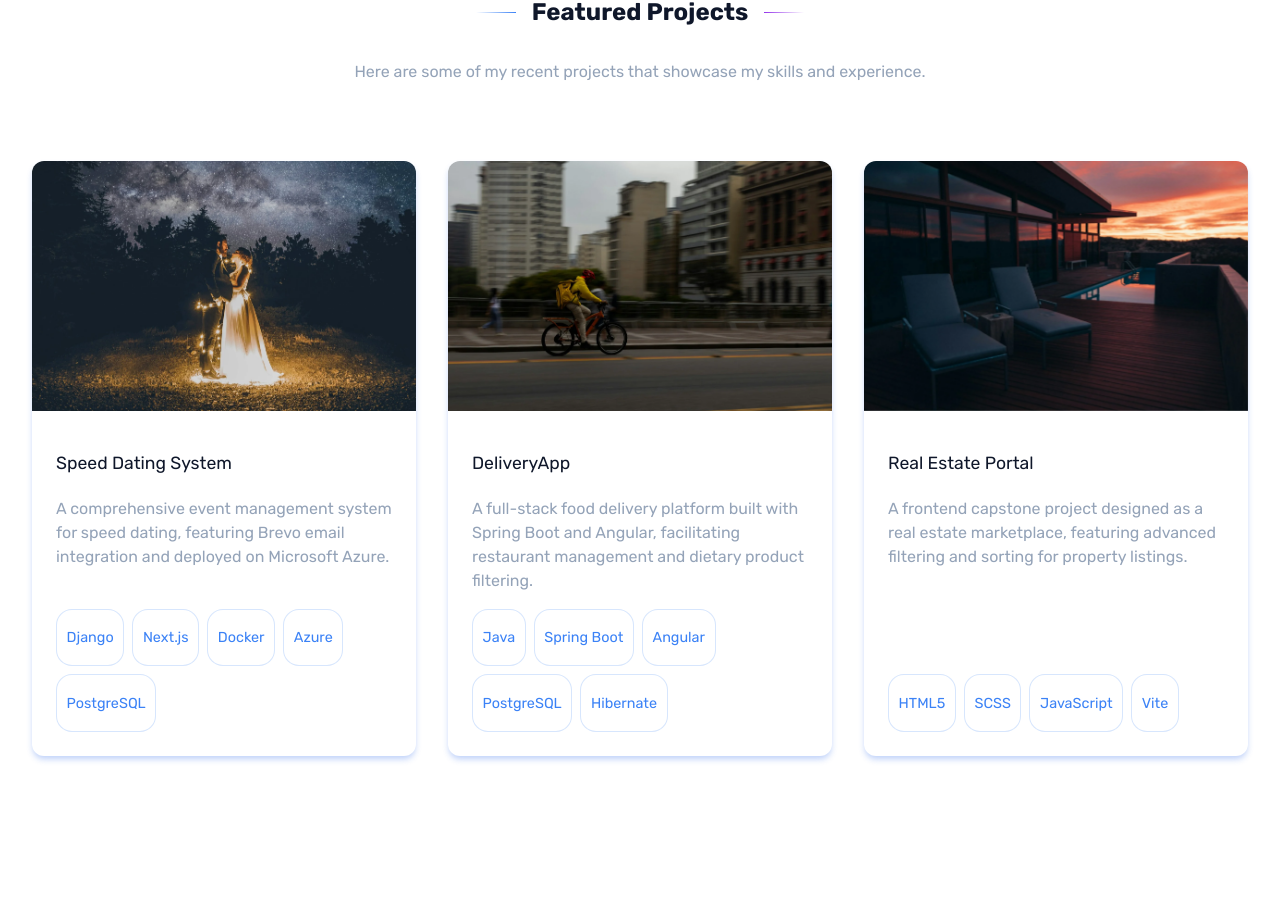
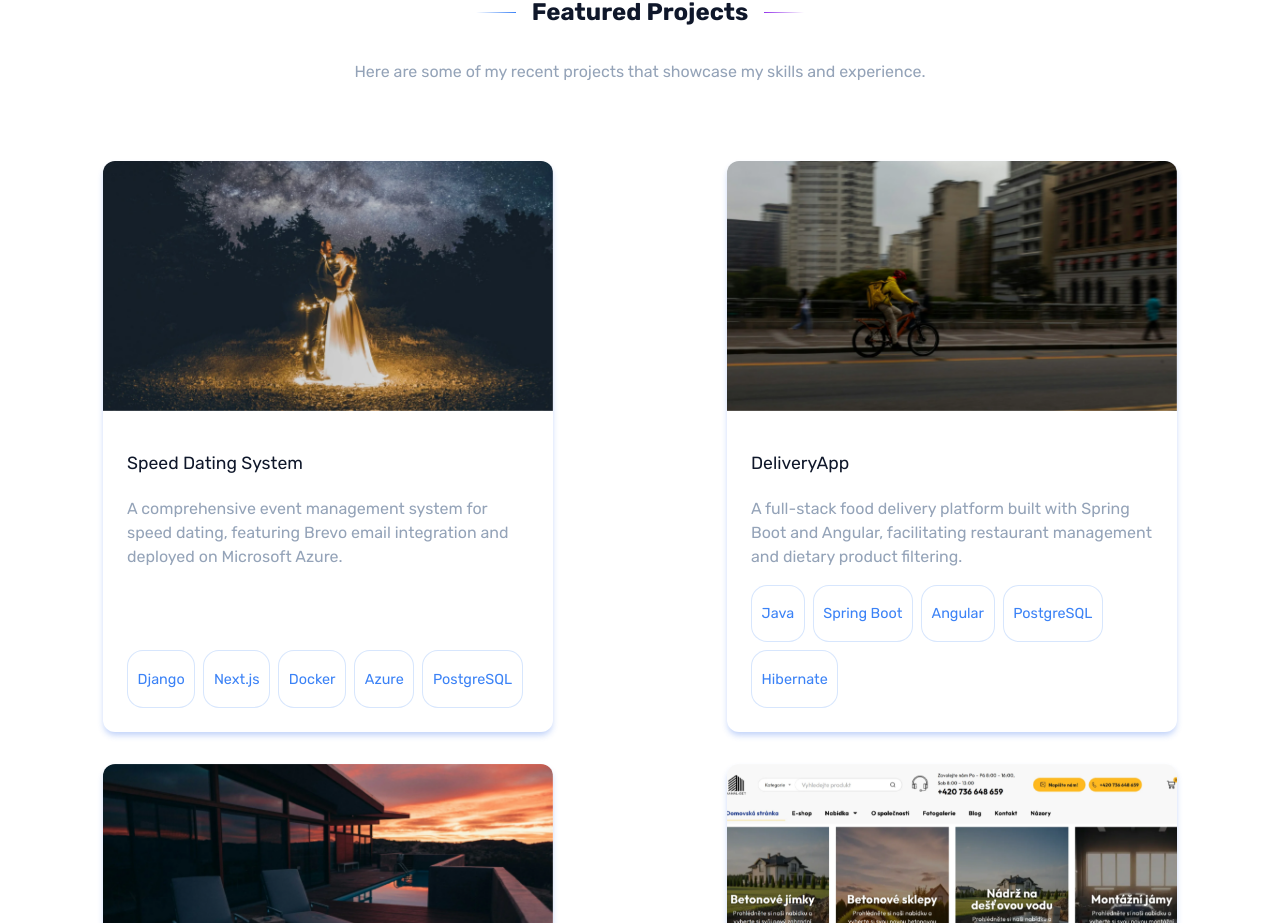
Before and after one commit to Mattias988/MKorsakowsky-V2, a Next.js app in the folder frontend/: page / in a window 1280 px wide. Shown: the part 4573-5496 px from the top of the page. Built offline with nearby package versions, Linux system fonts and the light colour scheme; no server answers.

Commit message:
feat: add Featured Projects section with associated data, assets, and initial project configuration files.

```diff
--- a/frontend/src/data/projectsCards.tsx
+++ b/frontend/src/data/projectsCards.tsx
@@ -2,6 +2,8 @@ import { ProjectsCards } from "@/types/components";
 import speedDateImg from "@/assets/speed-date-matcher.webp";
 import deliveryAppImg from "@/assets/delivery-app.webp";
 import realEstateImg from "@/assets/real-estate-app.webp";
+import kamalBetCzechImg from "@/assets/Kamal-bet-Czech-Version.webp";
+import kamalBetSlovakImg from "@/assets/Kamal-bet-Slovak-Version.webp";
 
 export const projectsCardsData: ProjectsCards = [
     {
@@ -27,5 +29,22 @@ export const projectsCardsData: ProjectsCards = [
         src: realEstateImg,
         githubUrl: "https://github.com/Mattias988/capstone-project",
         demoUrl: "#"
-    }
+    },
+    {
+        title: "Kamal-bet Czech version",
+        description: "A localized corporate website dedicated to the Czech market. Built on WordPress using Elementor for dynamic layouts and custom PHP development for specific functionality. The project features a fully integrated WooCommerce store tailored for Czech customers.",
+        technologies: ["WordPress", "WooCommerce", "PHP", "Elementor", "JavaScript", "HTML5", "CSS", "Redis"],
+        src: kamalBetCzechImg,
+        githubUrl: "https://betonovejimki-kamal.cz",
+        demoUrl: "#"
+    },
+    {
+        title: "Kamal-bet Slovak version",
+        description: "The Slovak edition of the Kamal-bet business platform. Developed with WordPress and Elementor, featuring custom PHP solutions and a robust WooCommerce e-commerce system. Designed to serve as a professional showcase and online store for the Slovak region.",
+        technologies: ["WordPress", "WooCommerce", "PHP", "Elementor", "JavaScript", "HTML5", "CSS", "Redis"],
+        src: kamalBetSlovakImg,
+        githubUrl: "https://betonovezumpy-kamal.sk",
+        demoUrl: "#"
+    },
+
 ];
--- a/frontend/src/sections/FeaturedProjects/FeaturedProjects.module.scss
+++ b/frontend/src/sections/FeaturedProjects/FeaturedProjects.module.scss
@@ -13,7 +13,7 @@
     margin: 0 auto;
     max-width: 1400px;
     display: grid;
-    grid-template-columns: repeat(auto-fit, minmax(250px, 1fr));
+    grid-template-columns: repeat(auto-fit, minmax(400px, 1fr));
     align-items: stretch;
     gap: 2rem;
     padding: 1rem;
--- a/frontend/src/sections/FeaturedProjects/FeaturedProjects.tsx
+++ b/frontend/src/sections/FeaturedProjects/FeaturedProjects.tsx
@@ -1,5 +1,5 @@
 import TitleAndDesc from "@/components/TitleAndDesc/TitleAndDesc";
-import { featuredProjectsTitleAndDesc } from "@/data/featuredProjects";
+import { featuredProjectsTitleAndDesc } from "@/data/featuredProjectsTitleAndDesc";
 import styles from "./FeaturedProjects.module.scss";
 import ProjectCard from "@/components/ProjectCard/ProjectCard";
 import { projectsCardsData } from "@/data/projectsCards";
```
Also changed, not shown: frontend/src/assets/Kamal-bet-Czech-Version.webp (added), frontend/src/assets/Kamal-bet-Slovak-Version.webp (added), frontend/src/data/featuredProjectsTitleAndDesc.tsx (renamed from frontend/src/data/featuredProjects.tsx).
